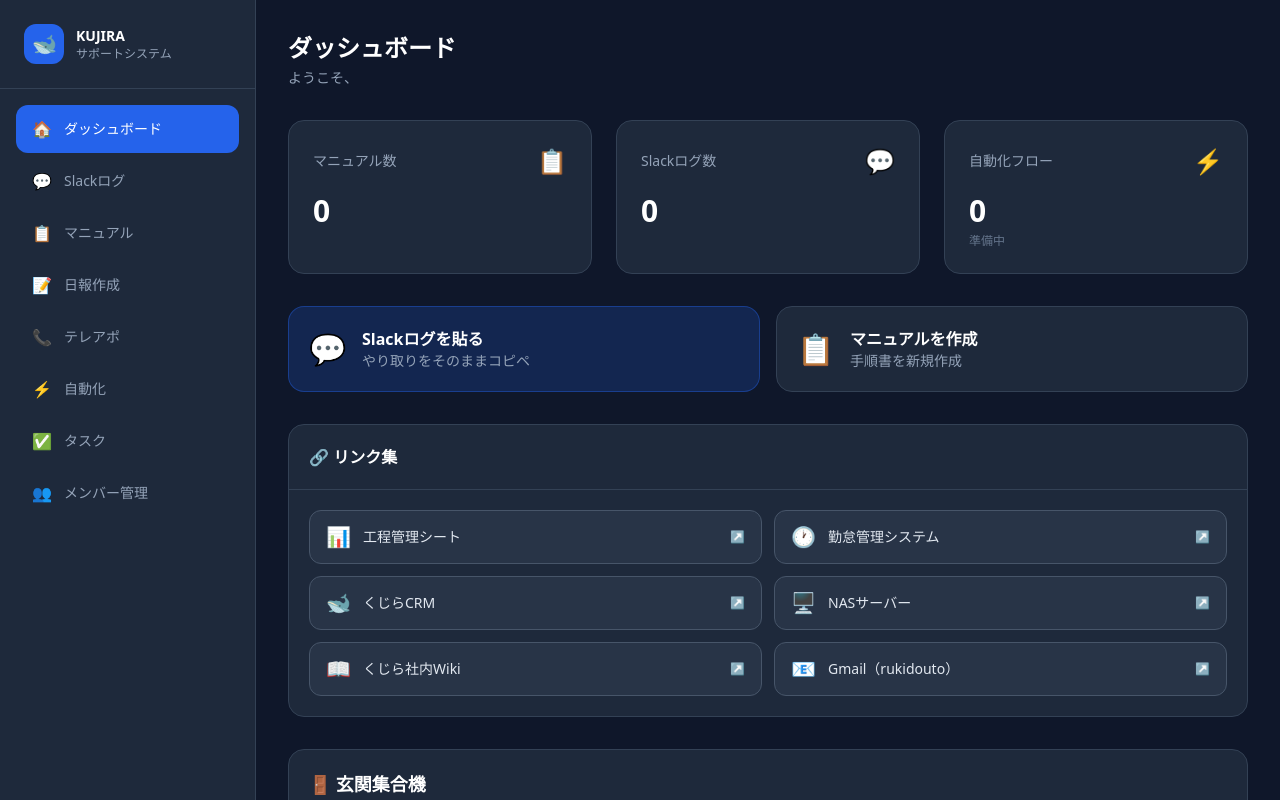
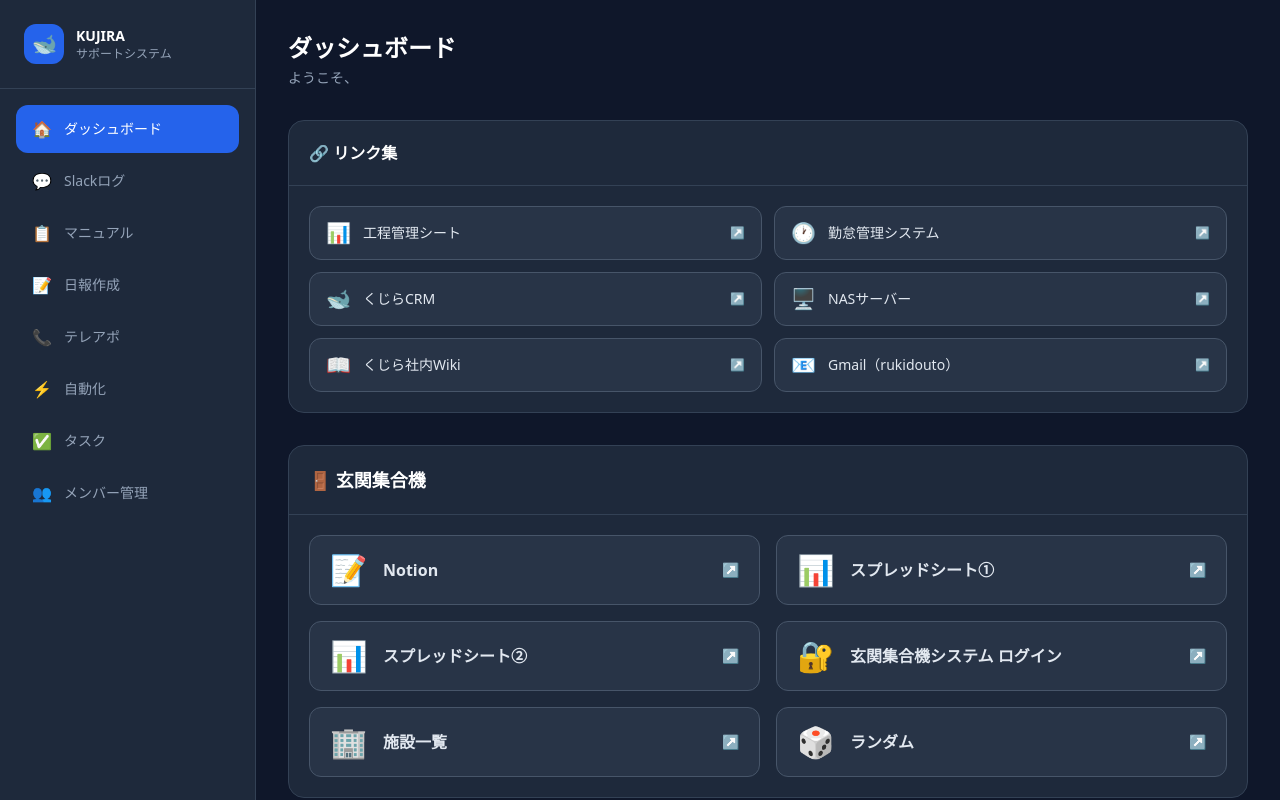
Before and after one commit to fyoneyone9-cyber/kujira-support, a Next.js app: page /dashboard in a window 1280 px wide. Shown: the top 800 px of the page. Built offline with nearby package versions, Linux system fonts and the light colour scheme; no server answers; the database is empty.

Commit message:
fix: ダッシュボードStats・QuickActions削除

```diff
--- a/src/app/(app)/dashboard/page.tsx
+++ b/src/app/(app)/dashboard/page.tsx
@@ -6,13 +6,9 @@
   const { data: { user } } = await supabase.auth.getUser()
 
   const [
-    { count: manualCount },
-    { count: logCount },
     { data: recentManuals },
     { data: recentLogs },
   ] = await Promise.all([
-    supabase.from('manuals').select('*', { count: 'exact', head: true }),
-    supabase.from('slack_logs').select('*', { count: 'exact', head: true }),
     supabase.from('manuals').select('id, title, category, created_at').order('created_at', { ascending: false }).limit(5),
     supabase.from('slack_logs').select('id, title, content, created_at').order('created_at', { ascending: false }).limit(5),
   ])
@@ -24,55 +20,6 @@
         <p className="text-slate-400 text-sm mt-1">ようこそ、{user?.email}</p>
       </div>
 
-      {/* Stats */}
-      <div className="grid grid-cols-1 md:grid-cols-3 gap-6 mb-8">
-        <div className="bg-slate-800 rounded-2xl p-6 border border-slate-700">
-          <div className="flex items-center justify-between mb-4">
-            <p className="text-slate-400 text-sm">マニュアル数</p>
-            <span className="text-2xl">📋</span>
-          </div>
-          <p className="text-3xl font-bold text-white">{manualCount ?? 0}</p>
-        </div>
-        <div className="bg-slate-800 rounded-2xl p-6 border border-slate-700">
-          <div className="flex items-center justify-between mb-4">
-            <p className="text-slate-400 text-sm">Slackログ数</p>
-            <span className="text-2xl">💬</span>
-          </div>
-          <p className="text-3xl font-bold text-white">{logCount ?? 0}</p>
-        </div>
-        <div className="bg-slate-800 rounded-2xl p-6 border border-slate-700">
-          <div className="flex items-center justify-between mb-4">
-            <p className="text-slate-400 text-sm">自動化フロー</p>
-            <span className="text-2xl">⚡</span>
-          </div>
-          <p className="text-3xl font-bold text-white">0</p>
-          <p className="text-xs text-slate-500 mt-1">準備中</p>
-        </div>
-      </div>
-
-      {/* Quick Actions */}
-      <div className="grid grid-cols-2 gap-4 mb-8">
-        <Link
-          href="/logs/new"
-          className="bg-blue-600/20 hover:bg-blue-600/30 border border-blue-600/40 rounded-2xl p-5 flex items-center gap-4 transition-colors group"
-        >
-          <span className="text-3xl">💬</span>
-          <div>
-            <p className="text-white font-semibold group-hover:text-blue-300 transition-colors">Slackログを貼る</p>
-            <p className="text-slate-400 text-sm">やり取りをそのままコピペ</p>
-          </div>
-        </Link>
-        <Link
-          href="/manuals/new"
-          className="bg-slate-800 hover:bg-slate-700 border border-slate-700 rounded-2xl p-5 flex items-center gap-4 transition-colors group"
-        >
-          <span className="text-3xl">📋</span>
-          <div>
-            <p className="text-white font-semibold">マニュアルを作成</p>
-            <p className="text-slate-400 text-sm">手順書を新規作成</p>
-          </div>
-        </Link>
-      </div>
 
       {/* Quick Links */}
       <div className="bg-slate-800 rounded-2xl border border-slate-700 mb-8">
```
